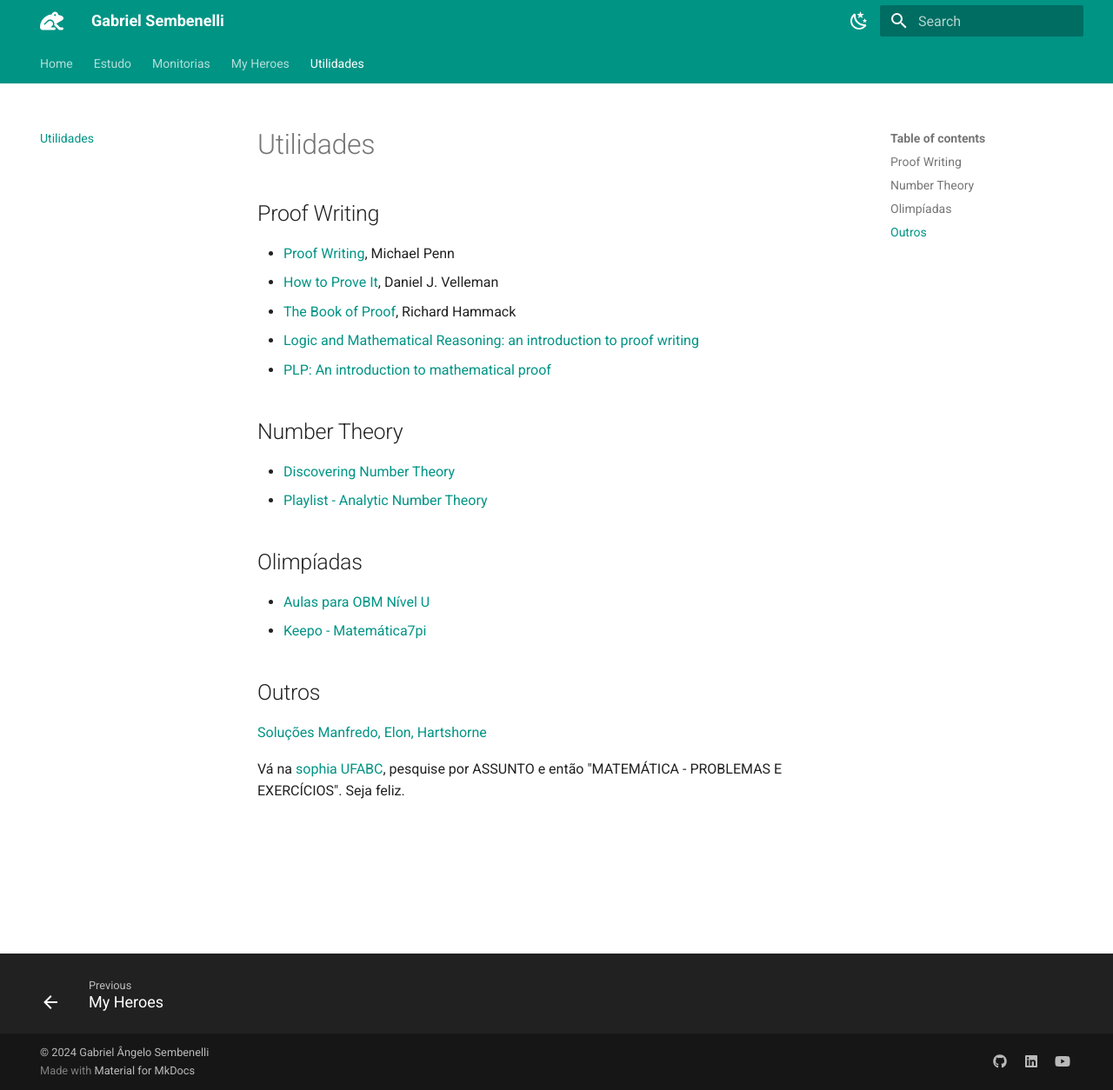
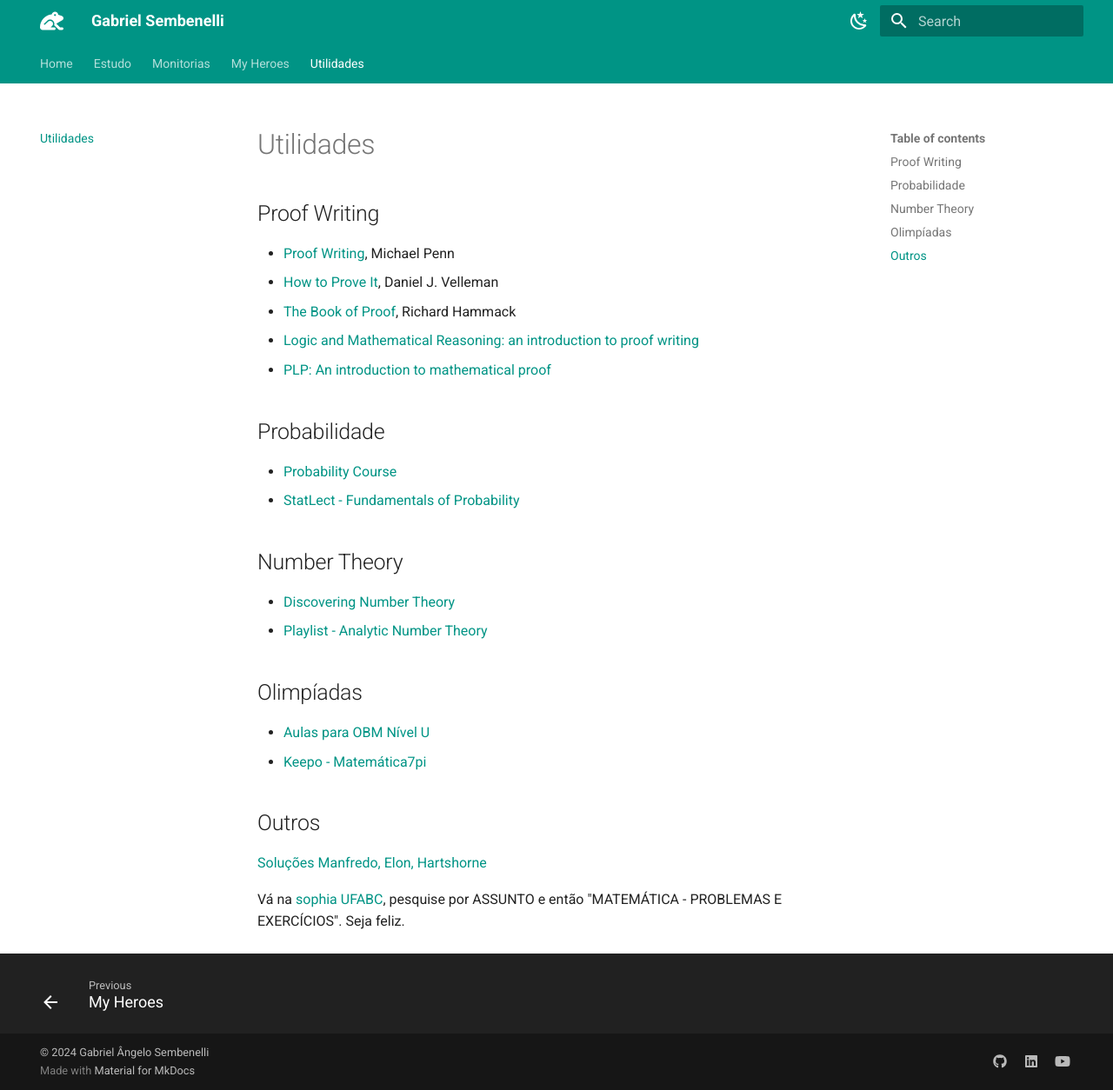
Before and after one commit to Gabriel-Sembenelli/website, an MkDocs documentation site: the page built from docs/utilidades.md, in a window 1280 px wide and 1254 px high. Shown: the whole window at 87% size. Built offline with MkDocs 1.6.1 and Material for MkDocs 9.7.7, drawn with Linux system fonts in a browser that asks for light colours.

Commit message:
added some probability utilities

```diff
--- a/docs/utilidades.md
+++ b/docs/utilidades.md
@@ -6,6 +6,10 @@
 - [The Book of Proof](https://www.people.vcu.edu/~rhammack/BookOfProof/Main.pdf), Richard Hammack
 - [Logic and Mathematical Reasoning: an introduction to proof writing](https://www.siue.edu/~jloreau/courses/math-223/notes/intro-proofs-book.html)
 - [PLP: An introduction to mathematical proof](https://personal.math.ubc.ca/~PLP/book/plp.html)
+
+## Probabilidade
+- [Probability Course](https://www.probabilitycourse.com/)
+- [StatLect - Fundamentals of Probability](https://www.statlect.com/fundamentals-of-probability/)
 
 ## Number Theory
 - [Discovering Number Theory](https://www.math.uh.edu/~minru/web/dnt.html)
```
